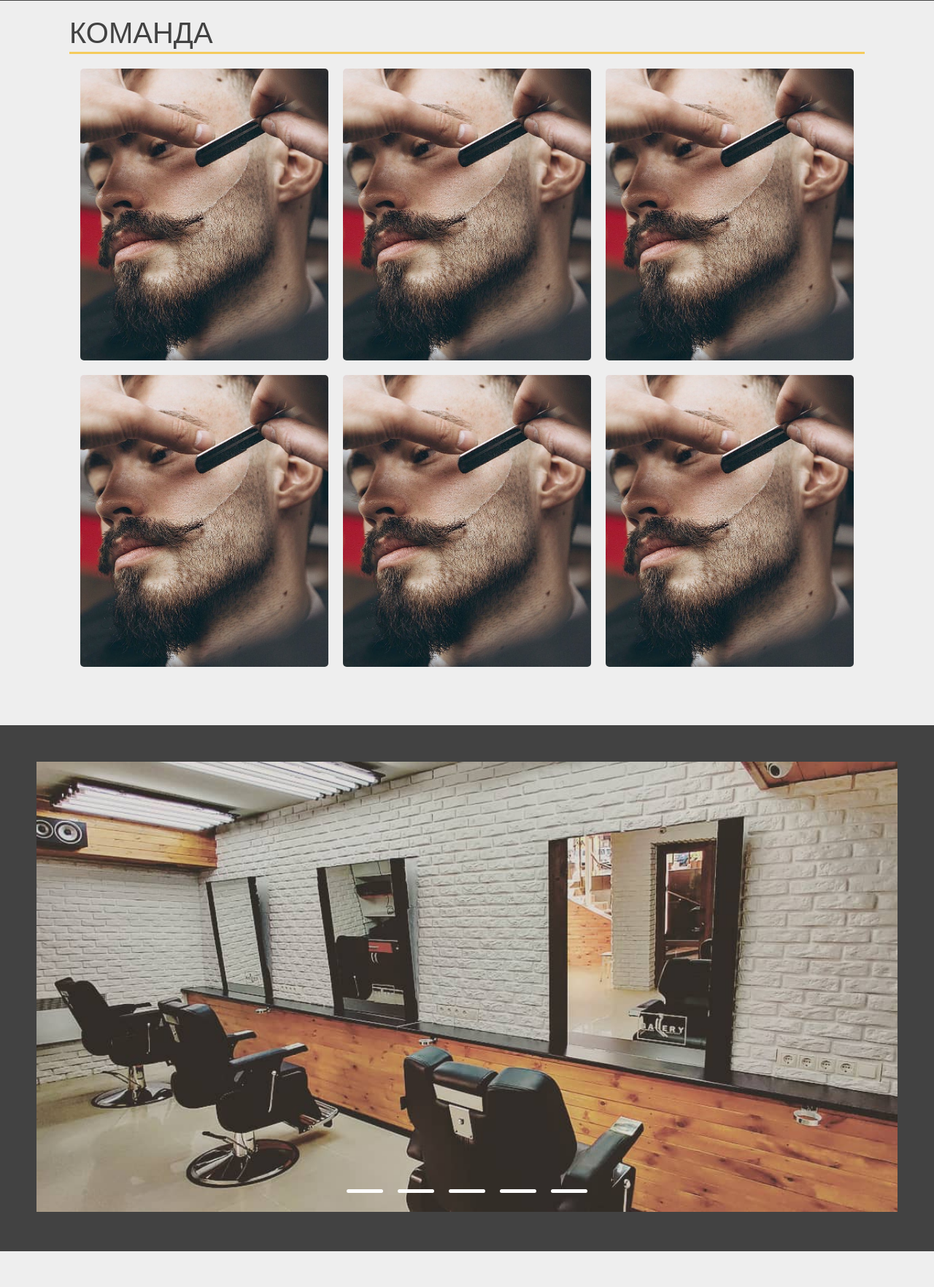
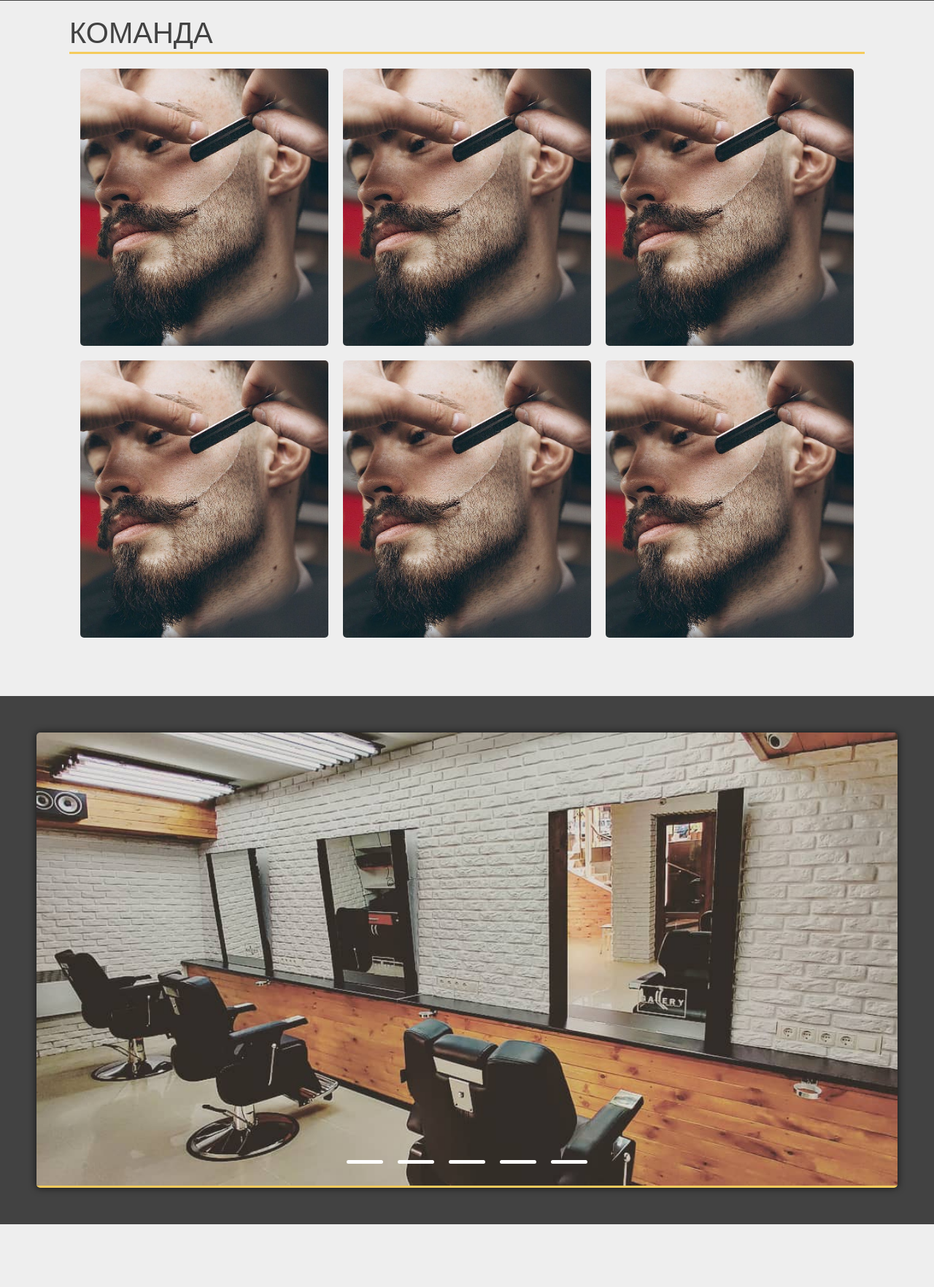
Before and after one commit to Riptide-AI/barber-gallery, a PHP site: page / in a window 1280 px wide. Shown: the part 1422-3186 px from the top of the page at 73% size. Run offline with PHP 8.4, Linux system fonts and the light colour scheme.

Commit message:
alpha 1.3
slider completely done

```diff
--- a/css/style.css
+++ b/css/style.css
@@ -253,6 +253,7 @@ section .team-list p {
   text-transform: uppercase;
   width: 100%;
   border-bottom: 3px #f5cb5c solid;
+  text-shadow: 0 0 10px 1px black;
 }
 
 section .team-list .wrapper {
@@ -272,7 +273,7 @@ section .team-list .wrapper .team-item {
   -webkit-box-flex: 0;
       -ms-flex-positive: 0;
           flex-grow: 0;
-  height: 400px;
+  height: 380px;
   max-width: 340px;
   width: 100%;
   margin: 10px;
@@ -332,6 +333,8 @@ section .team-list .wrapper .team-item:hover {
           transform: translateY(-5px);
   -webkit-transition-duration: .3s;
           transition-duration: .3s;
+  -webkit-box-shadow: 0 0 8px 1px rgba(0, 0, 0, 0.6);
+          box-shadow: 0 0 8px 1px rgba(0, 0, 0, 0.6);
 }
 
 section .team-list .wrapper .team-item:hover .hover-panel {
@@ -417,10 +420,23 @@ section .photo-slider {
 }
 
 section .photo-slider .wrapper {
-  max-width: 1370px;
-  max-height: 800px;
-  overflow: hidden;
+  max-width: 1440px;
+  max-height: 810px;
+  overflow-x: scroll;
   position: relative;
+  border-radius: 5px;
+  -webkit-box-shadow: 0 0 10px 1px rgba(0, 0, 0, 0.6);
+          box-shadow: 0 0 10px 1px rgba(0, 0, 0, 0.6);
+  background-color: #f5cb5c;
+  border-bottom: 3px #f5cb5c solid;
+  -ms-scroll-snap-type: x mandatory;
+      scroll-snap-type: x mandatory;
+  scrollbar-width: none;
+  -ms-overflow-style: none;
+}
+
+section .photo-slider .wrapper::-webkit-scrollbar {
+  display: none;
 }
 
 section .photo-slider .wrapper .slide-bars {
@@ -452,16 +468,11 @@ section .photo-slider .wrapper .slide-bars .bar:hover {
 }
 
 section .photo-slider .wrapper .slides {
-  overflow: hidden;
   display: -webkit-box;
   display: -ms-flexbox;
   display: flex;
   position: relative;
-  -webkit-box-align: center;
-      -ms-flex-align: center;
-          align-items: center;
   width: 500%;
-  height: 100%;
 }
 
 section .photo-slider .wrapper .slides input[name="radio"] {
@@ -470,12 +481,14 @@ section .photo-slider .wrapper .slides input[name="radio"] {
 }
 
 section .photo-slider .wrapper .slides .slide {
+  scroll-snap-align: start;
   width: 20%;
   -webkit-transition: 1s ease-in-out;
   transition: 1s ease-in-out;
 }
 
 section .photo-slider .wrapper .slides .slide img {
+  height: 100%;
   width: 100%;
 }
 
--- a/css/style.sass
+++ b/css/style.sass
@@ -152,6 +152,7 @@ section
          text-transform: uppercase
          width: 100%
          border-bottom: 3px $secondary-text-color solid
+         text-shadow: 0 0 10px 1px black
       .wrapper
          width: 100%
          display: flex
@@ -160,7 +161,7 @@ section
          padding-bottom: 70px
          .team-item
             flex-grow: 0
-            height: 400px
+            height: 380px
             max-width: 340px
             width: 100%
             margin: 10px
@@ -196,9 +197,11 @@ section
                cursor: pointer
                transform: translateY(-5px)
                transition-duration: .3s
+               box-shadow: 0 0 8px 1px rgba(0, 0, 0, .6)
                .hover-panel
                   transform: translateY(-120px)
                   transition-duration: .3s
+
 
    .pricelist-block
       width: 100%
@@ -246,10 +249,20 @@ section
       background-color: $backgound-color
 
       .wrapper
-         max-width: 1370px
-         max-height: 800px
-         overflow: hidden
+         max-width: 1440px
+         max-height: 810px
+         overflow-x: scroll
          position: relative
+         border-radius: 5px
+         box-shadow: 0 0 10px 1px rgba(0, 0, 0, .6)
+         background-color: $secondary-text-color
+         border-bottom: 3px $secondary-text-color solid
+         // to hide scrollbar
+         scroll-snap-type: x mandatory
+         scrollbar-width: none
+         -ms-overflow-style: none
+         &::-webkit-scrollbar
+            display: none
          .slide-bars
             position: absolute
             bottom: 20px
@@ -267,20 +280,21 @@ section
                &:hover
                   background-color: $secondary-text-color
                   transition-duration: .2s
+
          .slides
-            overflow: hidden
             display: flex
             position: relative
-            align-items: center
+
             width: 500%
-            height: 100%
             input[name = "radio"]
                position: absolute
                visibility: hidden
             .slide
+               scroll-snap-align: start
                width: 20%
                transition: 1s ease-in-out
                img
+                  height: 100%
                   width: 100%
 
    .about-us
```
Also changed, not shown: 1 other file.
